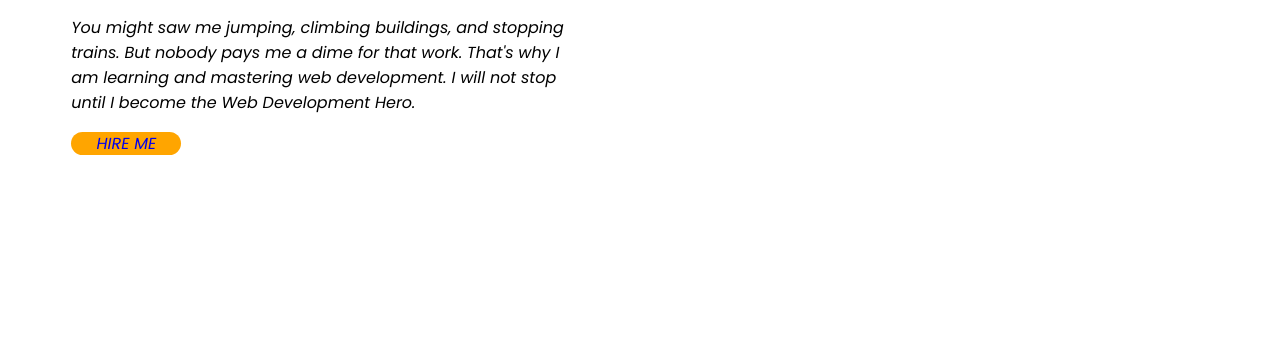
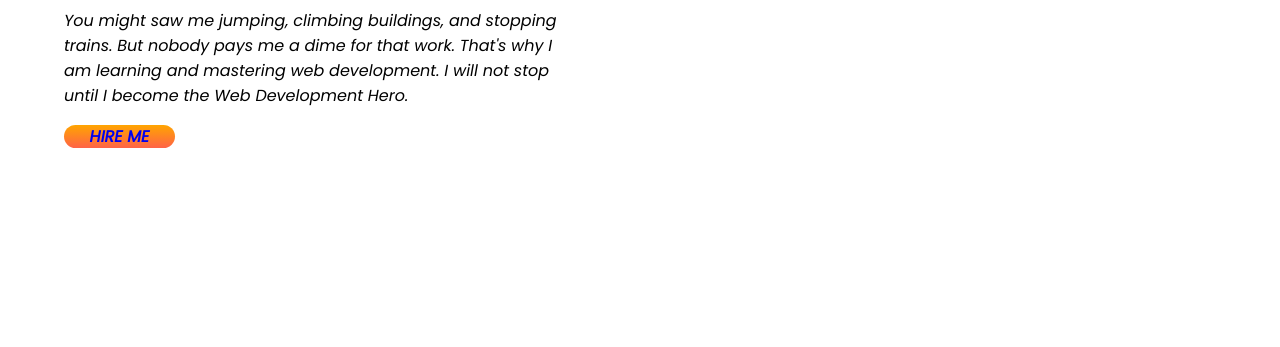
Before and after one commit to sirajulnoman7/developer-portfolio, a plain HTML site: page index.html in a window 1280 px wide. Shown: the part 453-800 px from the top of the page. Drawn offline with Linux system fonts and the light colour scheme.

Commit message:
section banner add

```diff
--- a/index.html
+++ b/index.html
@@ -14,7 +14,7 @@
 </head>
 
 <body>
-    <section>
+    <section class="top-banner">
         <div class="half-weth">
             <h1>Welcome To</h1>
             <h1><span class="color">Sirajul Noman</span> World!</h2>
--- a/style.css
+++ b/style.css
@@ -1,5 +1,6 @@
 body {
     font-family: 'Poppins', sans-serif;
+    margin: 0%;
 }
 
 h1 {
@@ -17,10 +18,16 @@ h1 {
 
 .link-colour {
     text-decoration: none;
-    background-color: orange;
+    background-image: linear-gradient(orange, tomato);
     padding-left: 5%;
     padding-right: 5%;
     border-radius: 30px;
+    font-weight: 700;
+}
+
+.top-banner {
+    background-image: url(images/top-banner.png);
+    background-repeat: no-repeat;
 }
 
 .half-weth img {
```
